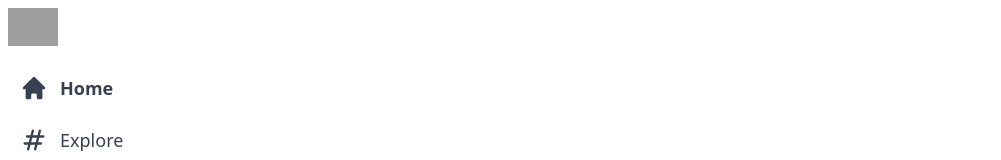
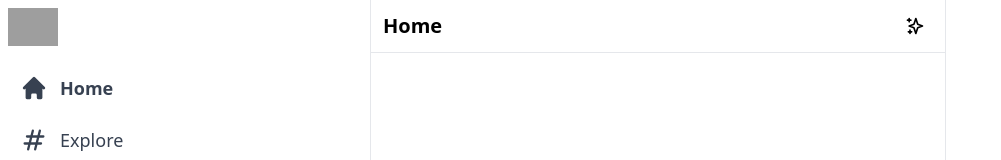
Before and after one commit to Ibrahim-Amr/Twitter-clone, a React (Vite) app: page / in a window 1280 px wide. Shown: the top 160 px of the page, without its empty margins (0-1001 px from the left). Built offline with nearby package versions, Linux system fonts and the light colour scheme; grey boxes are pictures that could not be loaded.

Commit message:
create home component and its header

```diff
--- a/index.html
+++ b/index.html
@@ -1,12 +1,12 @@
 <!DOCTYPE html>
-<html class="light" lang="en" s>
+<html class="light" lang="en">
 	<head>
 		<meta charset="UTF-8" />
 		<link rel="icon" type="image/svg+xml" href="https://abs.twimg.com/favicons/twitter.2.ico" />
 		<meta name="viewport" content="width=device-width, initial-scale=1.0" />
 		<title>Twitter-Clone</title>
 	</head>
-	<body>
+	<body class="bg-white dark:bg-black">
 		<div id="root"></div>
 		<script type="module" src="/src/main.jsx"></script>
 	</body>
--- a/src/App.jsx
+++ b/src/App.jsx
@@ -8,8 +8,8 @@ const LayOut = () => {
 		<>
 			<main className='flex min-h-screen max-w-7xl mx-auto'>
 				<Sidebar />
-				{/* <Outlet />
-				<Widgets /> */}
+				<Outlet />
+				{/* <Widgets /> */}
 			</main>
 		</>
 	);
--- /dev/null
+++ b/src/components/HomeHeader.jsx
@@ -0,0 +1,15 @@
+import { SparklesIcon } from '@heroicons/react/outline';
+const HomeHeader = () => {
+	return (
+		<>
+			<div className='sticky top-0 z-50 flex justify-between items-center bg-white dark:bg-black border-b border-gray-200 dark:border-gray-50/20 py-2 px-3'>
+				<h2 className='text-lg sm:text-xl font-bold cursor-pointer'>Home</h2>
+				<div className='hoverEffect flex justify-center items-center p-0 w-9 h-9'>
+					<SparklesIcon className='h-5' />
+				</div>
+			</div>
+		</>
+	);
+};
+
+export default HomeHeader;
--- a/src/index.css
+++ b/src/index.css
@@ -4,6 +4,6 @@
 
 @layer components {
 	.hoverEffect {
-		@apply cursor-pointer hover:bg-gray-200 rounded-full w-[52px] xl:w-auto h-[52px] xl:h-auto xl:p-3;
+		@apply cursor-pointer hover:bg-gray-200 dark:hover:bg-gray-50/10 rounded-full w-[52px] xl:w-auto h-[52px] xl:h-auto xl:p-3;
 	}
 }
--- a/src/pages/Home.jsx
+++ b/src/pages/Home.jsx
@@ -1,7 +1,11 @@
-import React from 'react';
+import HomeHeader from '../components/HomeHeader';
 
 const Home = () => {
-	return <div className='text-black dark:text-white'>Home</div>;
+	return (
+		<div className='text-black dark:text-white xl:ml-[370px] border-x border-gray-200 dark:border-gray-50/20 xl:min-w-xl sm:ml-[73px] flex-grow max-w-xl'>
+			<HomeHeader />
+		</div>
+	);
 };
 
 export default Home;
```
